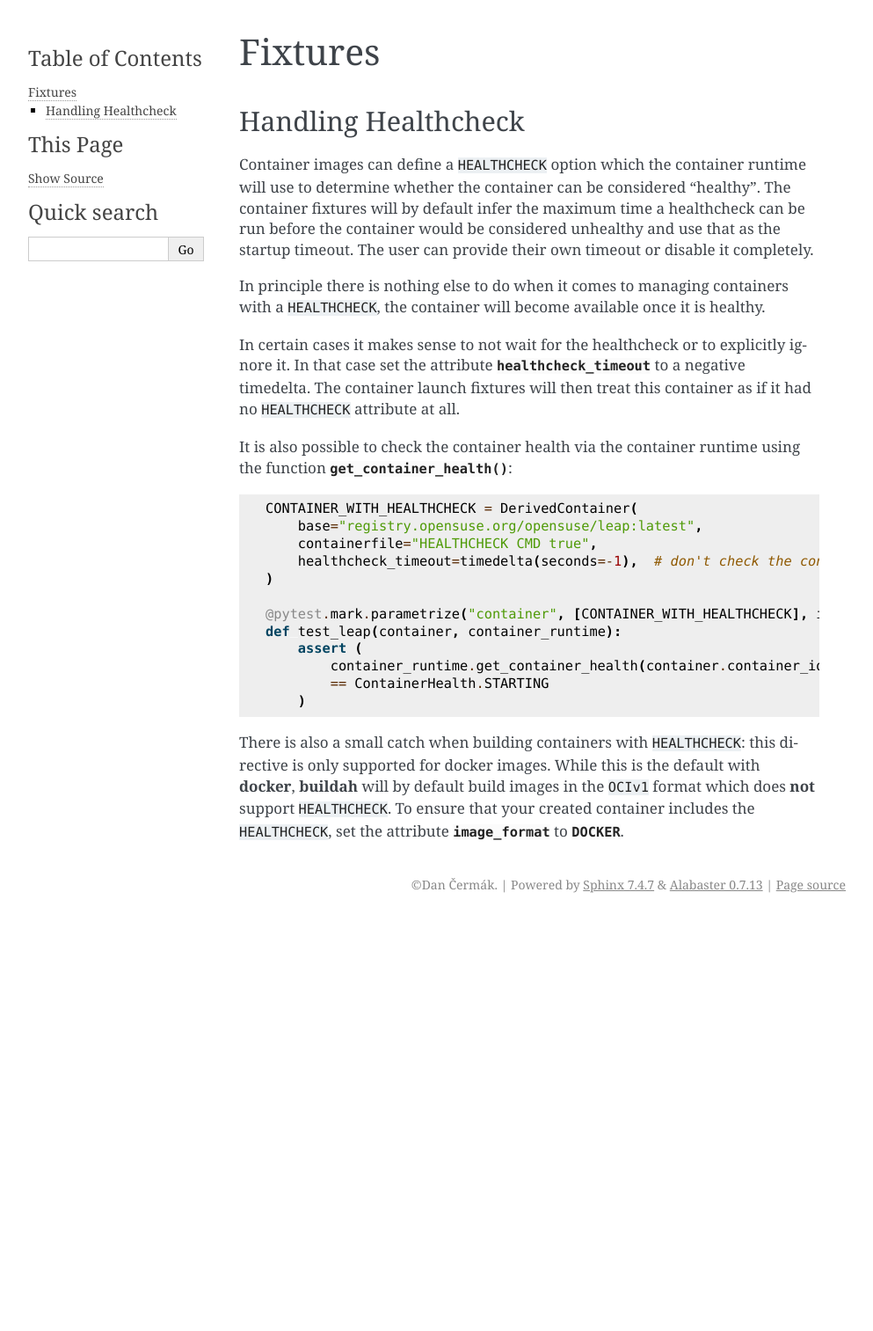
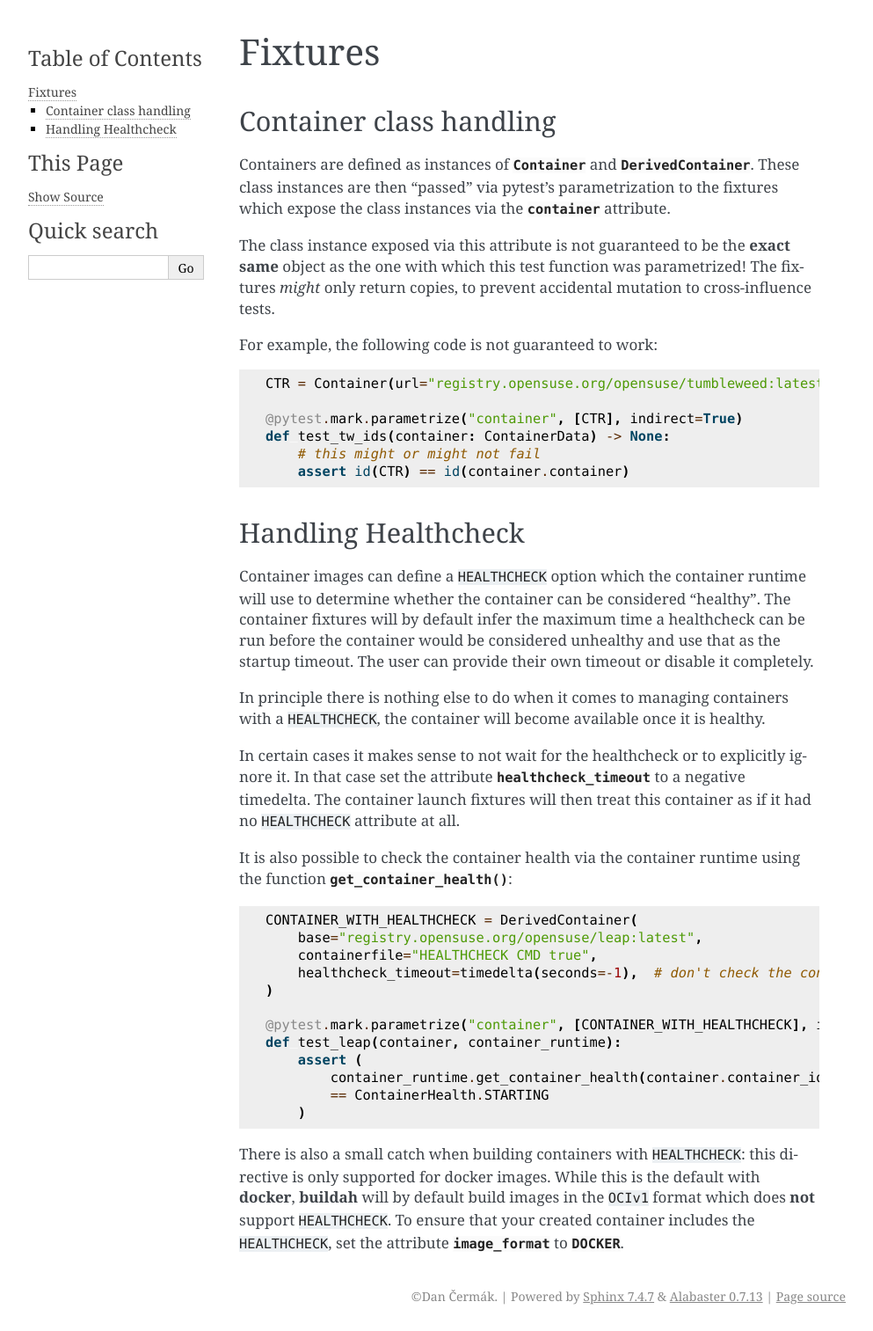
Before and after one commit to dcermak/pytest_container, a Sphinx documentation site: the page built from source/fixtures.rst, in a window 1280 px wide. Shown: the whole page at 88% size, without its empty margins (148-1141 px from the left). Built offline with Sphinx 7.4.7, drawn with Linux system fonts in a browser that asks for light colours; before the commit the page ends 1045 px from its top, so only the background shows below that.

Commit message:
Return a copy of the original Container to test fixtures

```diff
--- a/source/fixtures.rst
+++ b/source/fixtures.rst
@@ -1,5 +1,32 @@
 Fixtures
 ========
+
+
+Container class handling
+------------------------
+
+Containers are defined as instances of
+:py:class:`~pytest_container.container.Container` and
+:py:class:`~pytest_container.container.DerivedContainer`. These class instances
+are then "passed" via pytest's parametrization to the fixtures which expose the
+class instances via the
+:py:attr:`~pytest_container.container.ContainerData.container` attribute.
+
+The class instance exposed via this attribute is not guaranteed to be the
+**exact same** object as the one with which this test function was parametrized!
+The fixtures *might* only return copies, to prevent accidental mutation to
+cross-influence tests.
+
+For example, the following code is not guaranteed to work:
+
+.. code-block:: python
+
+   CTR = Container(url="registry.opensuse.org/opensuse/tumbleweed:latest")
+
+   @pytest.mark.parametrize("container", [CTR], indirect=True)
+   def test_tw_ids(container: ContainerData) -> None:
+       # this might or might not fail
+       assert id(CTR) == id(container.container)
 
 
 Handling Healthcheck
```
Also changed, not shown: 1 other file.
